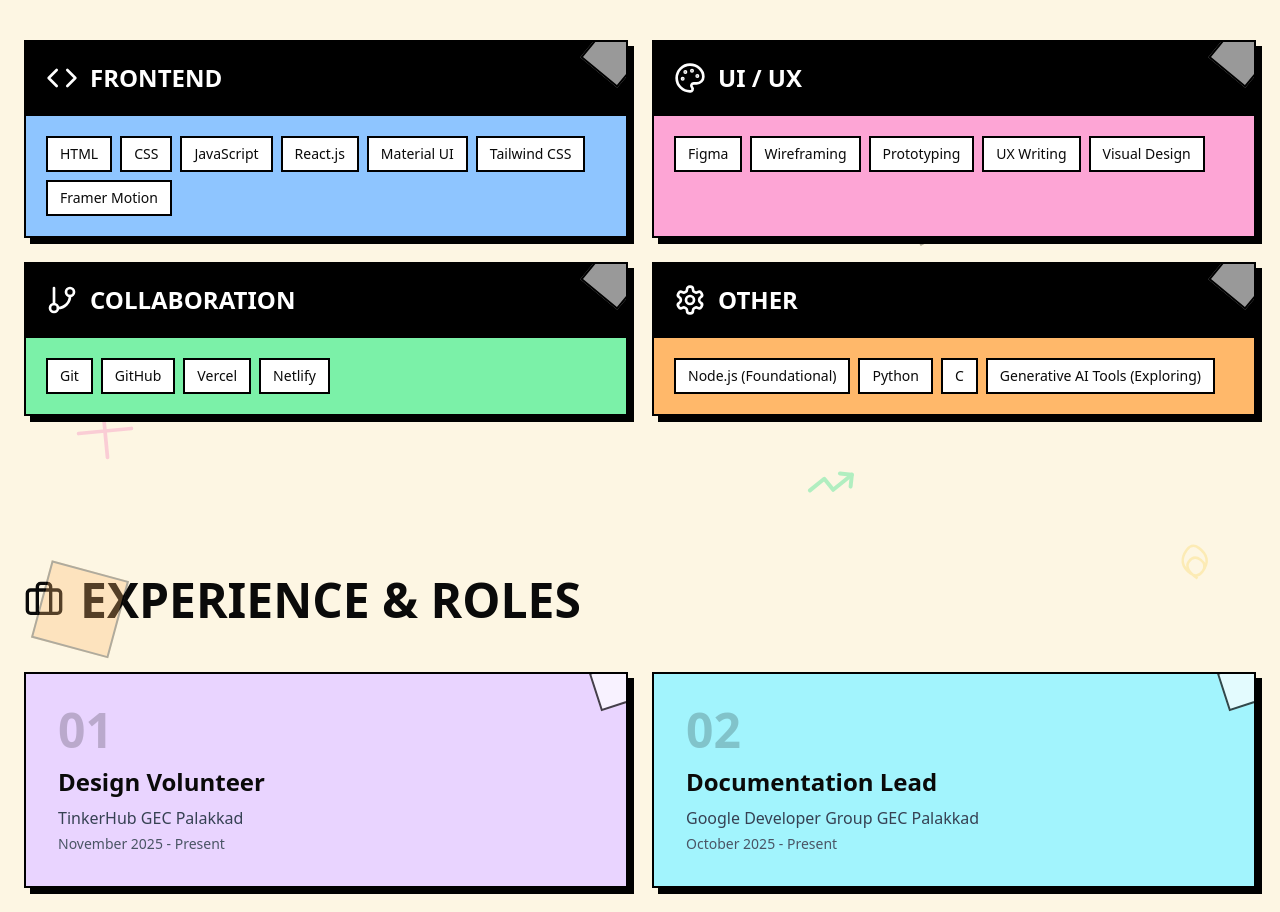
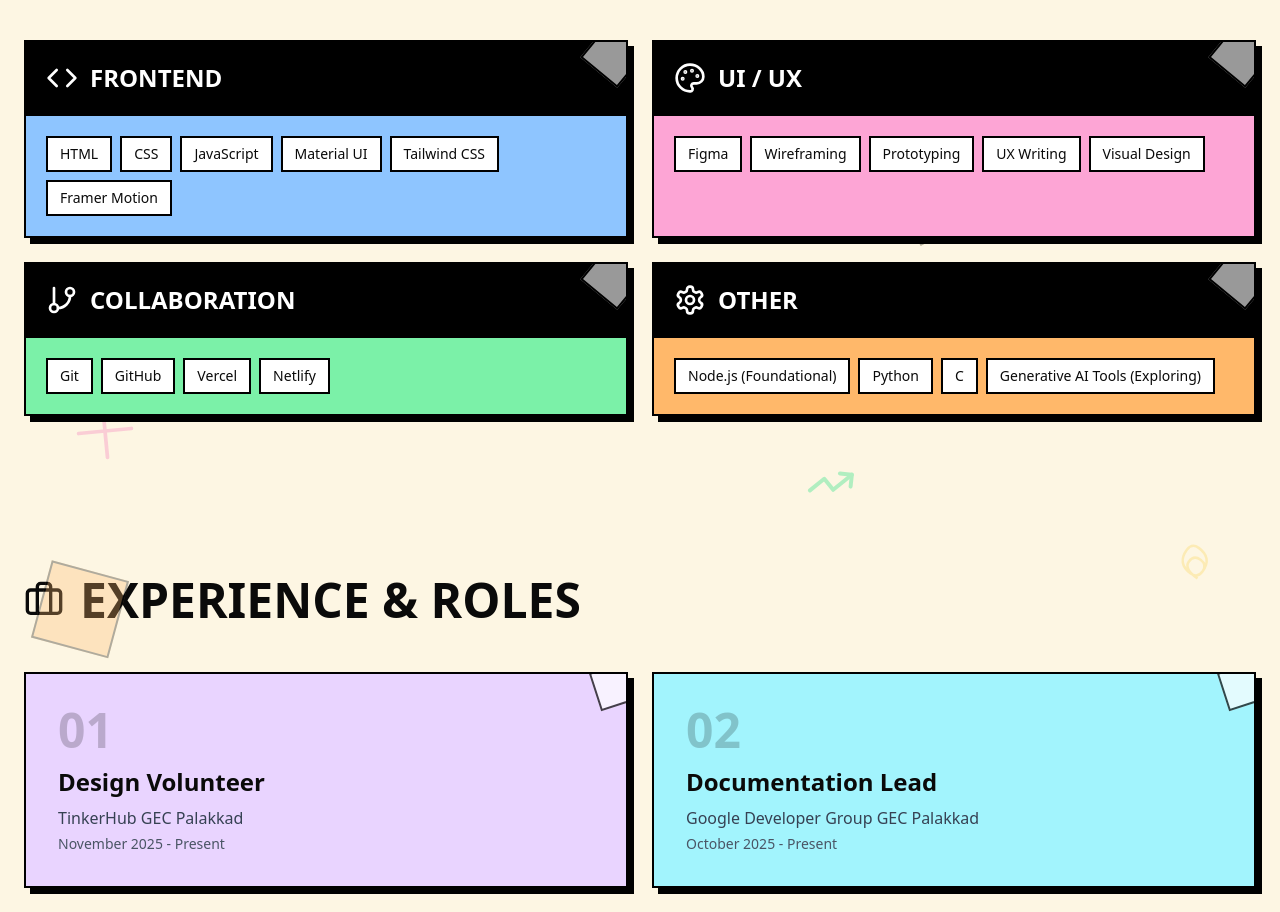
Before and after one commit to aishwaryanair440/My-Portfolio, a React (Vite) app: page / in a window 1280 px wide. Shown: the part 4100-5012 px from the top of the page. Built offline with nearby package versions, Linux system fonts and the light colour scheme.

Commit message:
Update Skills.tsx

```diff
--- a/src/components/Skills.tsx
+++ b/src/components/Skills.tsx
@@ -9,7 +9,7 @@
       icon: Code,
       title: 'FRONTEND',
       color: 'bg-blue-300',
-      items: ['HTML', 'CSS', 'JavaScript', 'React.js', 'Material UI', 'Tailwind CSS', 'Framer Motion']
+      items: ['HTML', 'CSS', 'JavaScript', 'Material UI', 'Tailwind CSS', 'Framer Motion']
     },
     {
       icon: Palette,
```
